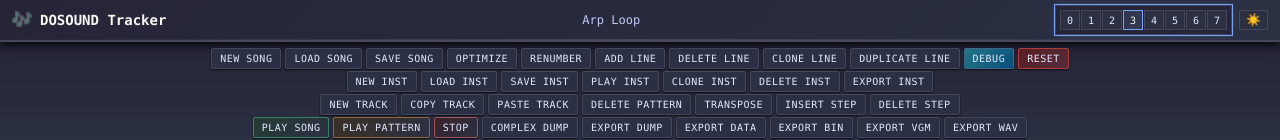
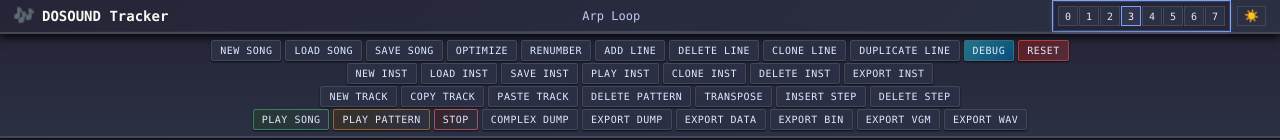
Before and after one commit to zoltraks/dosound-tracker, a React (Vite) app: page / in a window 1280 px wide. Shown: the top 140 px of the page. Built offline with nearby package versions, Linux system fonts and the light colour scheme; no server answers.

Commit message:
Adjust envelope panel padding for more compact vertical spacing

```diff
--- a/src/App.css
+++ b/src/App.css
@@ -230,7 +230,7 @@ body {
   display: flex;
   justify-content: space-between;
   align-items: center;
-  padding: 6px 12px;
+  padding: 2px 14px;
   background: linear-gradient(135deg, var(--bg-secondary) 0%, var(--bg-tertiary) 100%);
   border-bottom: 2px solid var(--border-color);
   box-shadow: var(--shadow-medium);
```
